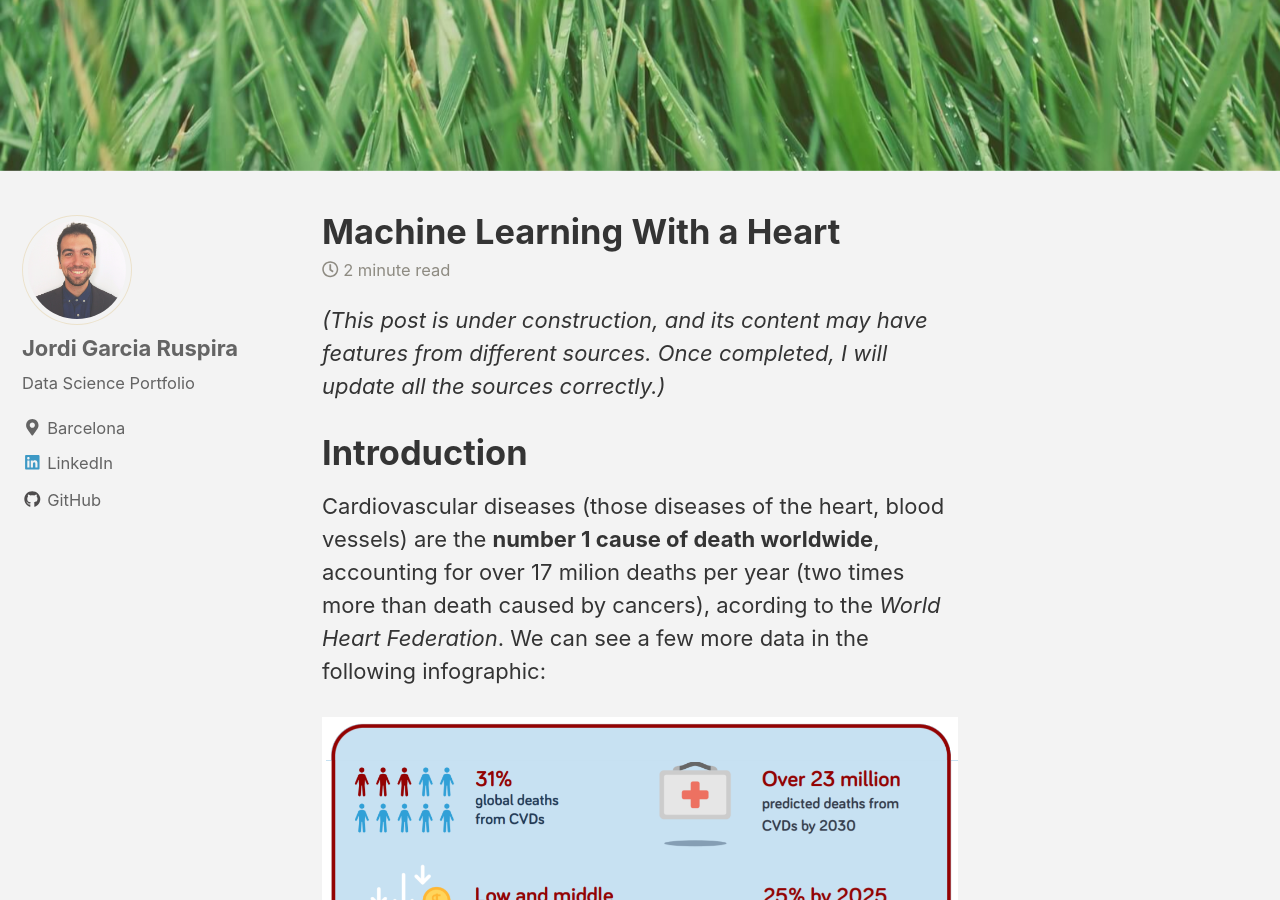
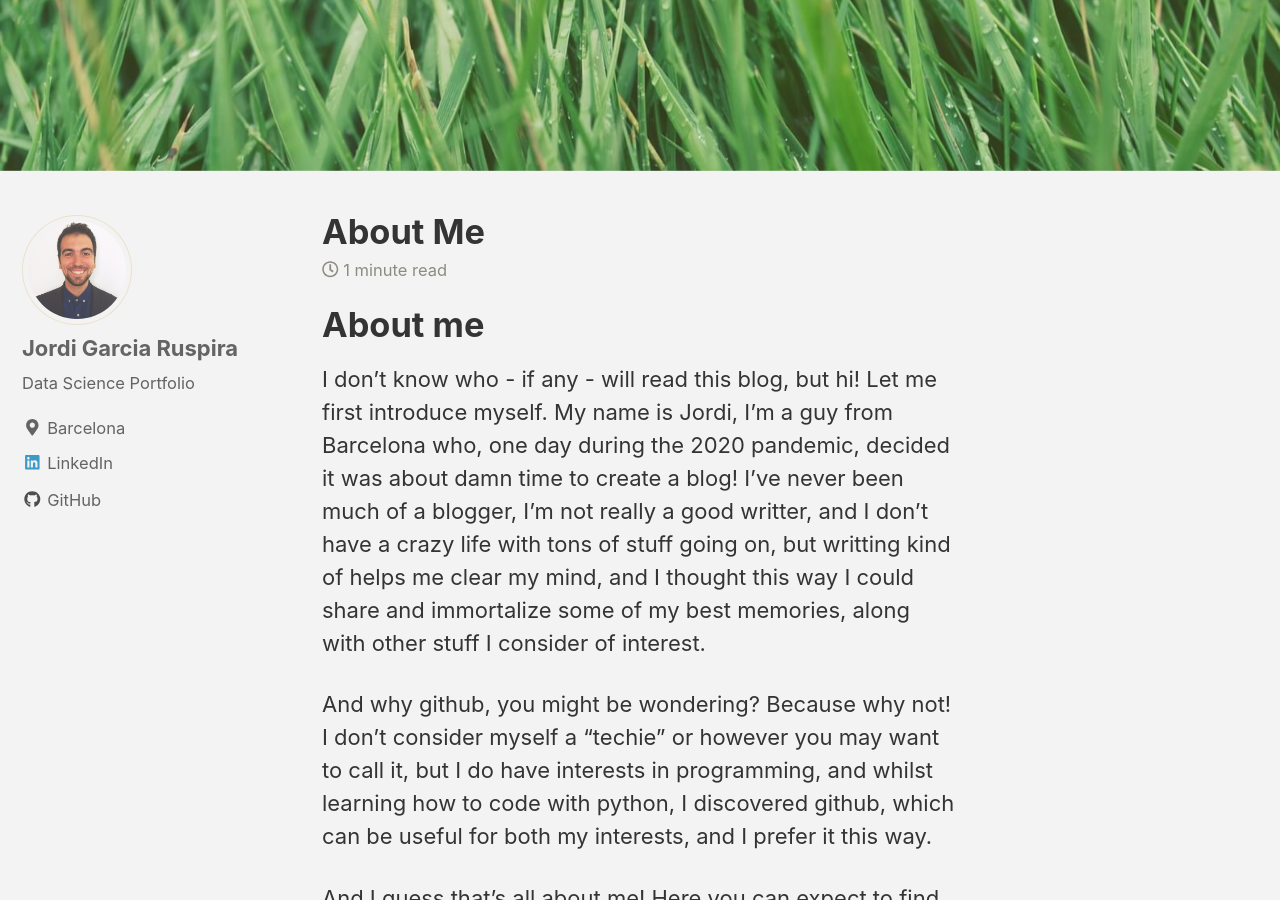
Before and after one commit to JordiRuspira/jordiruspira.github.io, a Jekyll site: the page built from _posts/2018-10-01-machine-learning-heart.md, in a window 1280 px wide and 900 px high, scrolled down 249 px. Built offline with Jekyll 4.4.1, drawn with Linux system fonts in a browser that asks for light colours; nearby versions of some CDN libraries; formulas are drawn with MathJax 3; some of the changed text lies outside the part shown.

Commit message:
Update 2018-10-01-machine-learning-heart.md

````diff
--- a/_posts/2018-10-01-machine-learning-heart.md
+++ b/_posts/2018-10-01-machine-learning-heart.md
@@ -1,95 +1,19 @@
 ---
-title: "Machine Learning With a Heart"
-date: 2018-10-01
+title: "About Me"
+date: 2020-04-10
 tags: [machine learning, data science, health]
 header:
   image: "/images/mlheart/Morning-Dew.jpg"
 excerpt: "Machine Learning, Health, Data Science"
 mathjax: "true"
 ---
-*(This post is under construction, and its content may have features from different sources. Once completed, I will update all the sources correctly.)*
 
-# Introduction
+# About me
 
-Cardiovascular diseases (those diseases of the heart, blood vessels) are the **number 1 cause of death worldwide**, accounting for over 17 milion deaths per year (two times more than death caused by cancers), acording to the *World Heart Federation*. We can see a few more data in the following infographic:
+I don't know who - if any - will read this blog, but hi! Let me first introduce myself. My name is Jordi, I'm a guy from Barcelona who, one day during the 2020 pandemic, decided it was about damn time to create a blog! I've never been much of a blogger, I'm not really a good writter, and I don't have a crazy life with tons of stuff going on, but writting kind of helps me clear my mind, and I thought this way I could share and immortalize some of my best memories, along with other stuff I consider of interest.
 
-<img src="{{ site.url }}{{ site.baseurl }}/images/mlheart/heart1.png" alt="heart1">
+And why github, you might be wondering? Because why not! I don't consider myself a "techie" or however you may want to call it, but I do have interests in programming, and whilst learning how to code with python, I discovered github, which can be useful for both my interests, and I prefer it this way.
 
-Thus, preventing heart diseases should be a global goal towards ending the major cause of death worldwide and its consequences.
+And I guess that's all about me! Here you can expect to find stuff related to programming (very basic), personal travel or train running. Maybe in the future I'll post stuff about other topics, but only if I feel confident about it.
 
-## Adressing the problem
-
-One of the best and most advanced methods towards prediction and therefore better understanding of heart diseases is a data-driven approach. For this project, we will work with the data from the following [DrivenData competition](https://drivendata.org/competitions/54/machine-learning-with-a-heart/). The study collects various measurements on patient health and cardiovascular statistics, making patient identities anonymous.
-
-As stated in the competition, our goal is to predict the binary class heart_disease_present, which represents whether or not a patient has heart disease:
-* *0* represents no heart disease present
-* *1* represents heart disease present
-
-There are 14 columns in the dataset, where the patient_id column is a unique and random identifier. The remaining 13 features are described in the section below.
-
-* *slope_of_peak_exercise_st_segment* (type: int): the slope of the peak exercise ST segment, an electrocardiography read out indicating quality of blood flow to the heart
-* *thal* (type: categorical): results of thallium stress test measuring blood flow to the heart, with possible values normal, fixed_defect, reversible_defect
-*  *resting_blood_pressure* (type: int): resting blood pressure
-* *chest_pain_type* (type: int): chest pain type (4 values)
-* *num_major_vessels* (type: int): number of major vessels (0-3) colored by flourosopy
-* *fasting_blood_sugar_gt_120_mg_per_dl* (type: binary): fasting blood sugar > 120 mg/dl
-* *resting_ekg_results* (type: int): resting electrocardiographic results (values 0,1,2)
-* *serum_cholesterol_mg_per_dl* (type: int): serum cholestoral in mg/dl
-* *oldpeak_eq_st_depression* (type: float): oldpeak = ST depression induced by exercise relative to rest, a measure of abnormality in electrocardiograms
-* *sex* (type: binary): 0: female, 1: male
-* *age* (type: int): age in years
-* *max_heart_rate_achieved* (type: int): maximum heart rate achieved (beats per minute)
-* *exercise_induced_angina* (type: binary): exercise-induced chest pain (0: False, 1: True)
-
-## Exploratory data analysis
-
-We'll spend some time in this section, since there are some things to notice here. To start with, we'll make use of the `seaborn` package, which gives some really nice plots. The first thing we'll do is to check whether the both classes are balanced:
-
-```python
-    import seaborn as sns
-    ax = sns.countplot(df_labels['heart_disease_present'],label="Count")
-```
-
-FIGURA
-
-Checking the figure, we can clearly see that both classes are balanced. A really nice way of checking which features are more valuable than others is a **correlation heatmap**. The heatmap shows the correlation between any two given features, being 1 totally correlated features (they would give the same information), -1 totally anticorrelated, and 0 no correlation at all.
-
-
-FIGURA
-
-
-The plot above shows that the following features are the ones that are more correlated with the presence of a heart disease:
-
-* chest_pain_type
-* num_major_vessels
-* oldpeak_eq_st_depression
-* exercise_induced_angina
-* sex
-* slope_of_peak_exercise_st_segment
-* max_heart_rate_achieved (this one is the most anti-correlated!)
-
-So before entering into designing algorithms, let's do some more data exploration.
-
-
-
-
-
-
-
-
-Python code block:
-```python
-    import numpy as np
-
-    def test_function(x, y):
-      z = np.sum(x,y)
-      return z
-```
-
-Here's some inline code `x+y`.
-
-Here's some math:
-
-$$z=x+y$$
-
-You can also put it inline $$z=x+y$$
+Welcome to my page!
````
